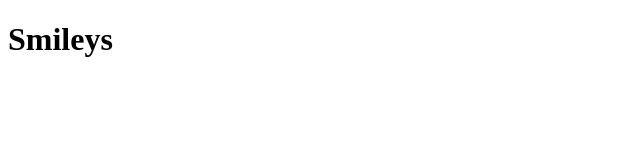
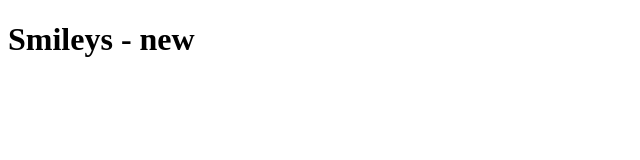
Before and after one commit to pascall100/miley, a plain HTML site: page acker/index.html in a window 1280 px wide. Shown: the whole page, without its empty margins (0-640 px from the left). Drawn offline with Linux system fonts and the light colour scheme.

Commit message:
text verändert
text verändert

```diff
--- a/acker/index.html
+++ b/acker/index.html
@@ -5,7 +5,8 @@
 </head>
 <body>
 
-<h1>Smileys</h1>
+<h1>Smileys - new</h1>
+
 
 
 
```
